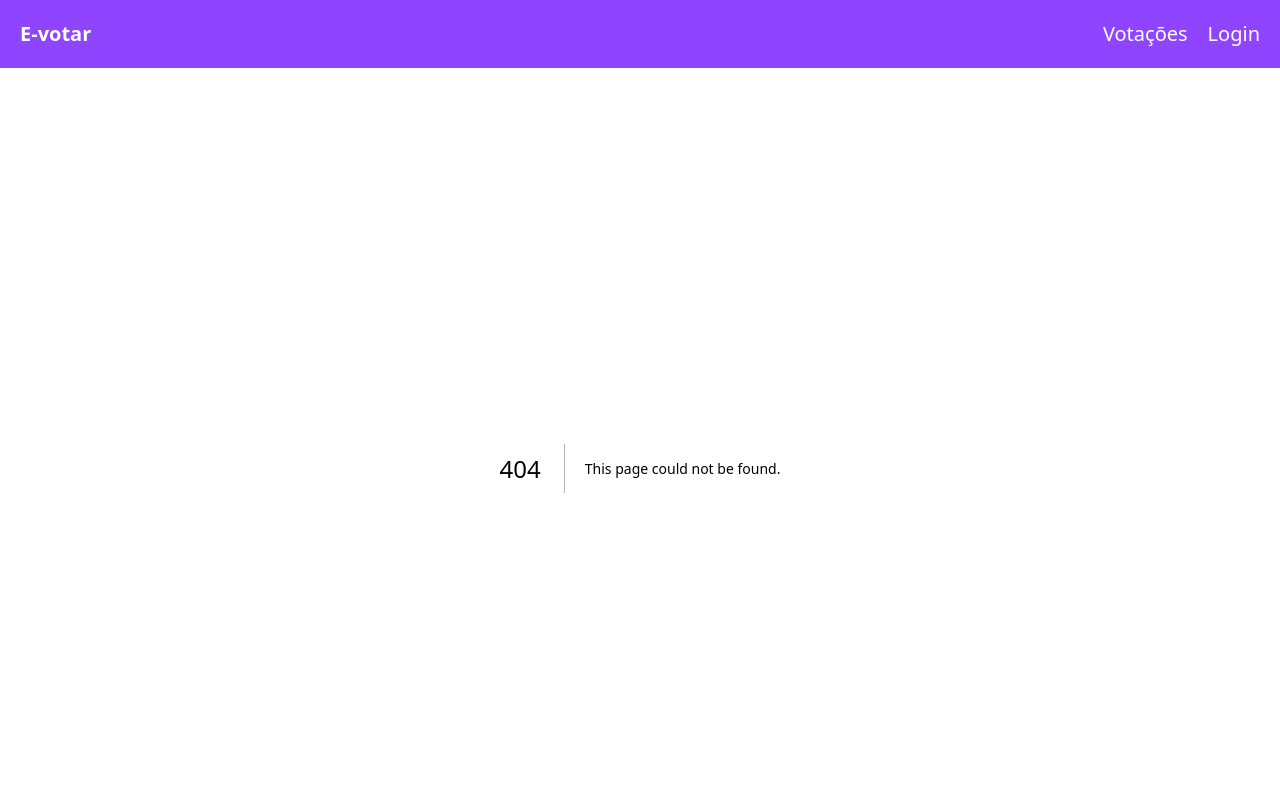
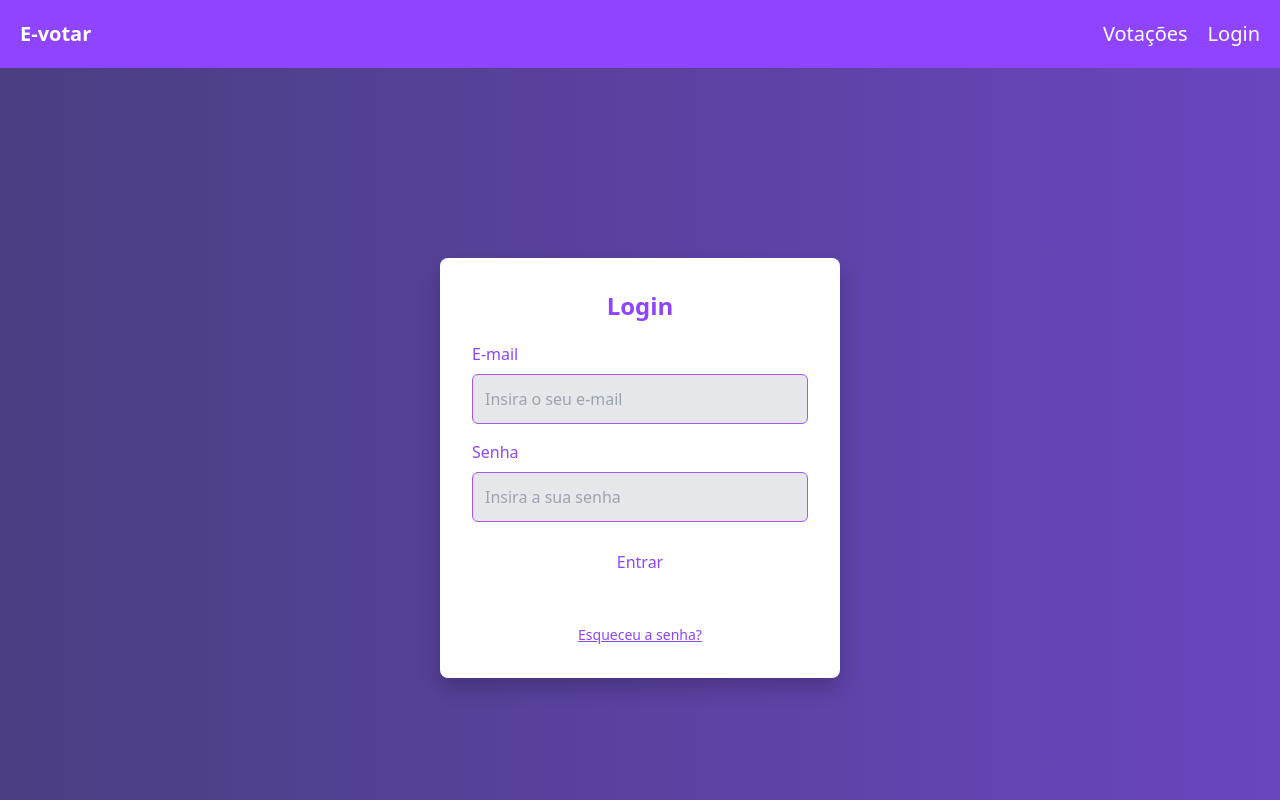
Before and after one commit to RDPW1SH/PI3, a Next.js app in the folder e-votar/: page /login in a window 1280 px wide. Before the commit this address had no page. Shown: the top 800 px of the page. Built offline with nearby package versions, Linux system fonts and the light colour scheme.

Commit message:
Commit
Mudancas de visual e criação da pagina de login

```diff
--- /dev/null
+++ b/e-votar/app/(auth)/login/page.jsx
@@ -0,0 +1,49 @@
+import React from 'react';
+
+const LoginPage = () => {
+  return (
+    <div className="flex flex-col items-center justify-center min-h-screen bg-gradient-animated p-5">
+      {/* Card de Login */}
+      <div className="bg-white p-8 rounded-lg shadow-lg w-full max-w-[400px] flex flex-col gap-5">
+        <h2 className="text-2xl font-semibold text-primary text-center">Login</h2>
+        <form className="flex flex-col gap-4">
+          {/* Input de E-mail */}
+          <div className="flex flex-col gap-2">
+            <label className="text-primary font-medium" htmlFor="email">E-mail</label>
+            <input
+              type="email"
+              id="email"
+              className="p-3 rounded-md text-black bg-gray-200 border border-purple-500"
+              placeholder="Insira o seu e-mail"
+            />
+          </div>
+          {/* Input de Senha */}
+          <div className="flex flex-col gap-2">
+            <label className="text-primary font-medium" htmlFor="password">Senha</label>
+            <input
+              type="password"
+              id="password"
+              className="p-3 rounded-md text-black bg-gray-200 border border-purple-500"
+              placeholder="Insira a sua senha"
+            />
+          </div>
+          {/* Botão de Login */}
+          <button
+            type="submit"
+            className="bg-secondaryLight text-primary py-3 rounded-full hover:bg-purple-500 transition-all"
+          >
+            Entrar
+          </button>
+        </form>
+        {/* Link para recuperar senha */}
+        <div className="text-center mt-4">
+          <a href="#" className="text-primary underline text-sm">
+            Esqueceu a senha?
+          </a>
+        </div>
+      </div>
+    </div>
+  );
+}
+
+export default LoginPage;
--- a/e-votar/app/globals.css
+++ b/e-votar/app/globals.css
@@ -21,6 +21,36 @@ body {
 
 }
 
+.shadow-lg {
+  box-shadow: 0 10px 20px rgba(0, 0, 0, 0.2);
+}
+
+
 #footer-links-animation:hover {
   background-position: -100% 0;
 }
+
+.card {
+  transition: transform 0.3s ease-in-out;
+}
+.card:hover {
+  transform: scale(1.05);
+}
+
+.bg-gradient-animated {
+  background: linear-gradient(270deg, #9f7aea, #6b46c1, #2d3748);
+  background-size: 400% 400%;
+  animation: gradientMove 8s ease infinite;
+}
+
+@keyframes gradientMove {
+  0% {
+    background-position: 0% 50%;
+  }
+  50% {
+    background-position: 100% 50%;
+  }
+  100% {
+    background-position: 0% 50%;
+  }
+}
--- a/e-votar/app/page.js
+++ b/e-votar/app/page.js
@@ -1,5 +1,4 @@
 import HomepageSearchInput from "@/components/inputs/HomepageSearchInput";
-
 export default function Home() {
   return (
     <div className="flex flex-col w-[100%]">
@@ -12,6 +11,7 @@ export default function Home() {
           <h1 className="text-xl font-semibold">Fácil e rapido</h1>
           <p className="text-lg">Crie votações facilmente quer seja para trabalho ou para diversão</p>
         </div>
+
         <div className="flex flex-col w-[300px] h-[200px] bg-primaryLight shadow-xl rounded-md p-5 justify-between items-center">
         <h1 className="text-xl font-semibold">Grátis para usar</h1>
         <p className="text-lg">Não pague pelo que vai usar. Simples e barato</p>
```
